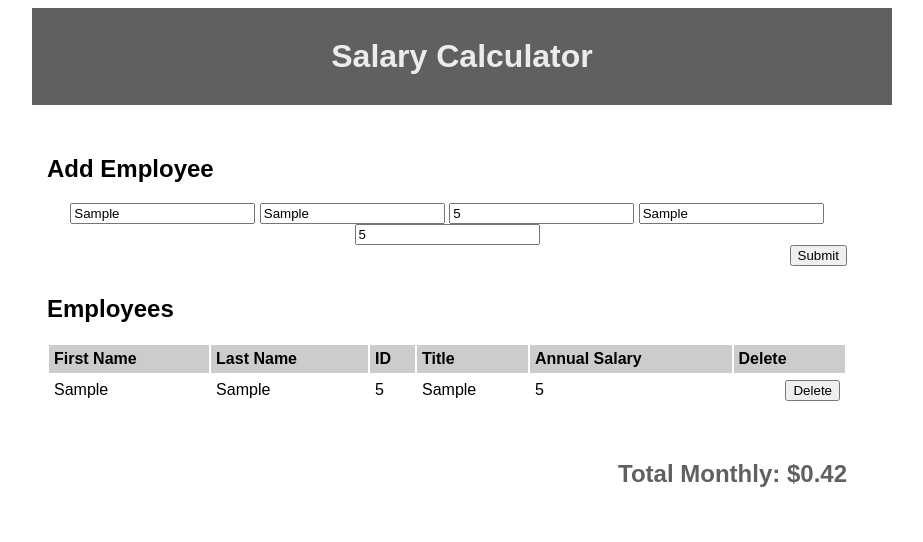
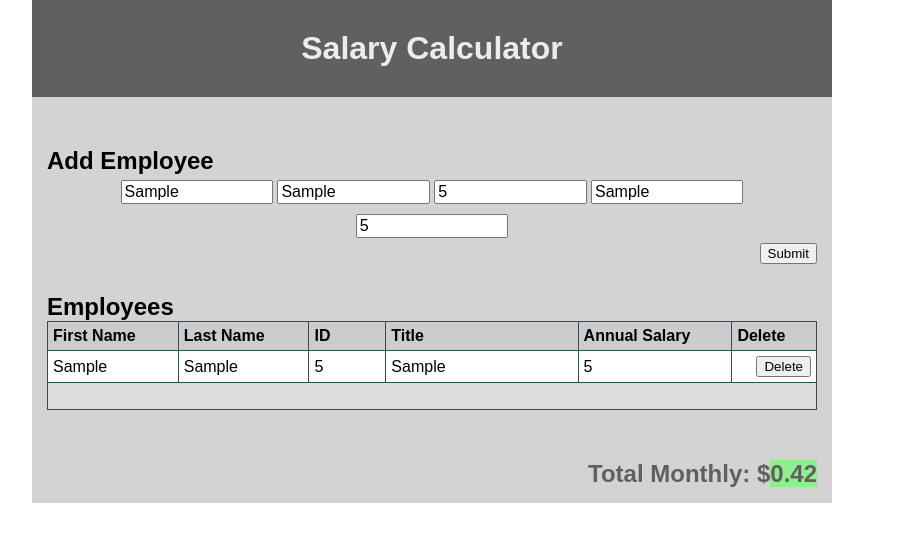
Before and after one commit to micheledexter/Weekend1_Salary_Calc, a plain HTML site: page index.html in a window 1280 px wide. Both pictures are taken after typing "Sample", "Sample", "5", "Sample", "5" into the empty fields and a click on the button "Submit". Shown: the whole page, without its empty margins (208-1131 px from the left). Drawn offline with Linux system fonts and the light colour scheme.

Commit message:
submission

```diff
--- a/index.html
+++ b/index.html
@@ -24,19 +24,20 @@
             <table id="employeeTable" class="employeeList">
                 <thead id="tableHeader" class="employeeList">
                     <tr class="employeeList">
-                        <th id="thFirstName" class="employeeList">First Name</th>
-                        <th id="thLastName" class="employeeList">Last Name</th>
-                        <th id="thID" class="employeeList">ID</th>
-                        <th id="thTitle" class="employeeList">Title</th>
-                        <th id="thAnnualSalary" class="employeeList">Annual Salary</th>
-                        <th id="thDelete" class="employeeList">Delete</th>
+                        <th id="thFirstName" class="employeeFirstName">First Name</th>
+                        <th id="thLastName" class="employeeLastName">Last Name</th>
+                        <th id="thID" class="employeeID">ID</th>
+                        <th id="thTitle" class="employeeTitle">Title</th>
+                        <th id="thAnnualSalary" class="employeeSalary">Annual Salary</th>
+                        <th id="thDelete" class="employeeDelete delete">Delete</th>
                     </tr>
                 </thead>
                 <tbody id="tableBody" class="employeeList">
 
                 </tbody>
                 <tfoot id="tableFooter" class="employeeList">
-                    <tr class="employeeList" colspan="5">
+                    <tr class="employeeList">
+                        <td colspan="6"></td>
                     </tr>
                 </tfoot>
             </table>
--- a/script.js
+++ b/script.js
@@ -1,7 +1,7 @@
 console.log('js');
 
-let dark = false;
 let idCounter = 0;
+let empList = [];
 
 $(document).ready(readyNow);
 
@@ -11,6 +11,14 @@ function readyNow() {
 	// Create event handlers
 	$('#addEmployee').on('click', addNewEmployee);
 	$('.employeeList').on('click', 'button', function() {
+		let deletion = empList.indexOf($(this).attr('id'));
+		let newList = [];
+		for (let i = 0; i < empList.length; i++) {
+			if (i !== deletion) {
+				newList.push(empList[i]);
+			}
+		}
+		empList = newList;
 		$(this).parent().parent().remove();
 		updateMonthly();
 	});
@@ -28,24 +36,18 @@ function addNewEmployee() {
 	if (isFormFilled() == false) {
 		return null;
 	}
-	let backgroundColor;
-	if (dark) {
-		backgroundColor = 'dark';
-	} else {
-		backgroundColor = 'light';
-	}
 
 	$('#tableBody').append(
-		'<tr id="employee' + idCounter + '" class="employeeList ' + backgroundColor + '">' +
-			'<td class="employeeListFirstName' + idCounter + '">' + $('#employeeFirstName').val() + '</td>' +
-			'<td class="employeeListLastName' + idCounter + '">' + $('#employeeLastName').val() + '</td>' +
-			'<td class="employeeListID' + idCounter + '">' + $('#employeeID').val() + '</td>' +
-			'<td class="employeeListTitle' + idCounter + '">' + $('#employeeTitle').val() + '</td>' +
-			'<td class="employeeListSalary' + idCounter + '">' + commaDisplay($('#employeeSalary').val()) + '</td>' +
-			'<td class="employeeDelete"><button class="deleteButton">Delete</button></td>' +
+		'<tr id="emp' + idCounter + '" class="employeeList">' +
+			'<td class="employeeFirstName">' + $('#employeeFirstName').val() + '</td>' +
+			'<td class="employeeLastName">' + $('#employeeLastName').val() + '</td>' +
+			'<td class="employeeID">' + $('#employeeID').val() + '</td>' +
+			'<td class="employeeTitle">' + $('#employeeTitle').val() + '</td>' +
+			'<td class="employeeSalary">' + commaDisplay($('#employeeSalary').val()) + '</td>' +
+			'<td class="employeeDelete"><button id="' + idCounter + '" class="deleteButton">Delete</button></td>' +
 		'</tr>'
 	);
-	dark ^= true;
+	empList.push(String(idCounter));
 	idCounter++;
 	// commaDisplay($('#employeeSalary').val());
 	updateMonthly();
@@ -53,16 +55,19 @@ function addNewEmployee() {
 
 function updateMonthly() {
 	$('#monthlyCalc').text(Math.round(calculateTotal() * 100) / 100);
+	if (parseInt(calculateTotal()) > 20000) {
+		$('#monthlyCalc').css('background-color', 'red');
+	} else {
+		$('#monthlyCalc').css('background-color', 'lightGreen');
+	}
 }
 
 function calculateTotal() {
 	let total = 0;
-	for (let i = 0; i < idCounter; i++) {
-		if ($('.employeeListSalary' + i).html() != undefined) {
-			total += commaRemove($('.employeeListSalary' + i).html());
-		}
+	for (let i = 0; i < empList.length; i++) {
+		total += commaRemove(String($('#emp' + empList[i]).children('.employeeSalary').text()));
 	}
-	return total / 12;
+	return (total / 12);
 }
 
 function commaRemove(quantity) {
--- a/style.css
+++ b/style.css
@@ -1,44 +1,74 @@
+* {
+    margin: 0px;
+}
 body {
     font-family: sans-serif;
 }
-thead {
-    background-color: #cccccc;
-}
-tfoot {
-    background-color: #cccccc;
-}
 input {
-    margin-left: auto;
-    margin-right: auto;
+    margin-top: 5px;
+    margin-bottom: 5px;
+    width: 18.75%;
+    font-size: 1em;
 }
 button {
     float: right;
 }
 table {
     width: 100%;
+    border-collapse: collapse;
+}
+th {
+    background-color: #cccccc;
 }
 thead, tbody, tfoot {
     padding: 0px;
     border: 0px;
     margin: 0px;
 }
-tr.dark {
+tr:nth-child(even) {
     background-color: #ececec;
+}
+tr:nth-child(odd) {
+    background-color: white;
 }
 th, td {
     padding: 5px;
-    border: 1px;
+    border: 1px solid darkslategrey;
     margin: 0px;
-    border-color: black;
     text-align: left;
+    width: 18%;
+    height: 1em;
+}
+tfoot > tr > td {
+    background-color: #dcdcdc;
+    column-span: all;
+}
+.employeeFirstName {
+    width: 17%;
+}
+.employeeLastName {
+    width: 17%;
+}
+.employeeID {
+    width: 10%;
+}
+.employeeTitle {
+    width: 25%;
+}
+.employeeSalary {
+    width: 20%;
+}
+.employeeDelete {
+    width: 11%;
 }
 #appContainer {
+    background-color: lightgrey;
     margin: auto;
     max-width: 800px;
 }
 #appTitle {
     font-style: normal;
-    width: 100%;
+    max-width: 100%;
     background-color: #606060;
     color: #ececec;
     text-align: center;
@@ -47,7 +77,7 @@ th, td {
     margin: 0px;
 }
 #appContent {
-    width: 100%;
+    max-width: 100%;
     text-align: center;
     margin-left: 15px;
     margin-right: 15px;
@@ -59,10 +89,5 @@ th, td {
 #monthlyTotal {
     color: #606060;
     text-align: right;
+    padding-bottom: 15px;
 }
-/* .employeeList {
-    margin: 0px;
-    border: 1px;
-    padding: 0px;
-    border-style: solid;
-} */
```
